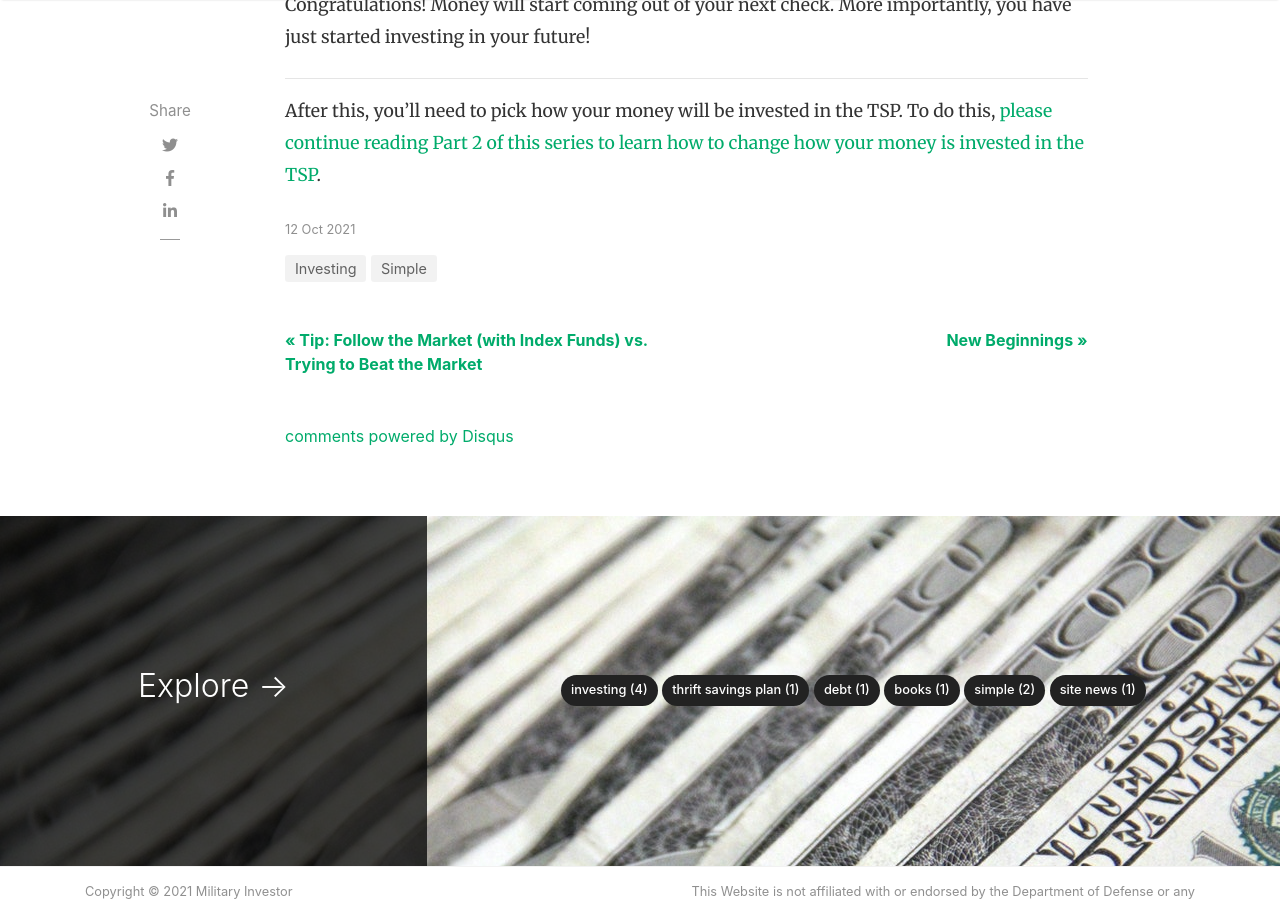
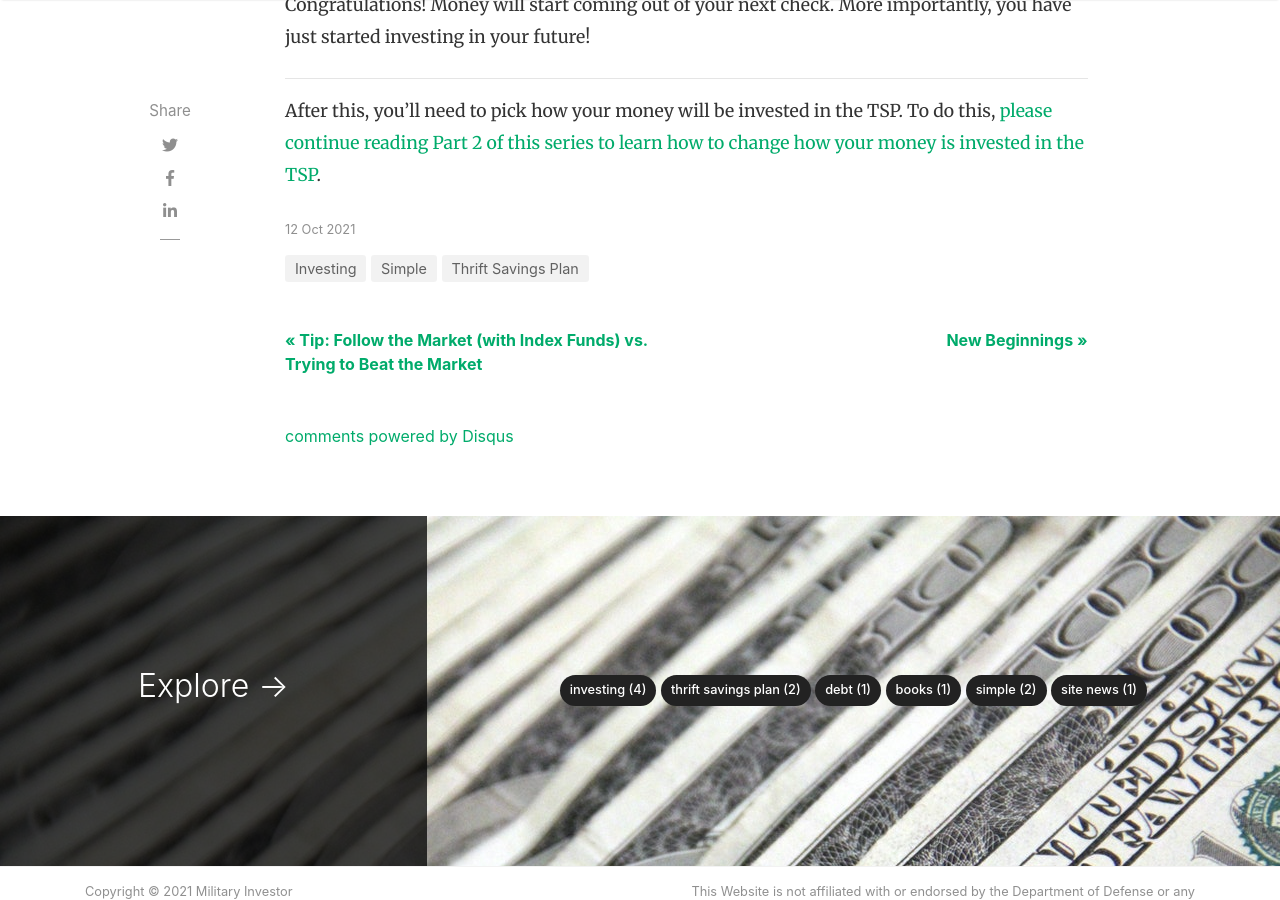
Before and after one commit to militaryinvestor/militaryinvestor.github.io, a Jekyll site: the page built from _posts/2021-10-12-How-to-Start-Investing-in-The-Thrift-Savings-Plan-TSP-Part-1-MyPay.md, in a window 1280 px wide and 900 px high, scrolled down 3318 px. Built offline with Jekyll 4.4.1, drawn with Linux system fonts in a browser that asks for light colours; nearby versions of some CDN libraries; comment, search, counter and statistics services are not loaded.

Commit message:
Update 2021-10-12-How-to-Start-Investing-in-The-Thrift-Savings-Plan-TSP-Part-1-MyPay.md

```diff
--- a/_posts/2021-10-12-How-to-Start-Investing-in-The-Thrift-Savings-Plan-TSP-Part-1-MyPay.md
+++ b/_posts/2021-10-12-How-to-Start-Investing-in-The-Thrift-Savings-Plan-TSP-Part-1-MyPay.md
@@ -2,7 +2,7 @@
 layout: post
 title:  "How to Start Investing in the Thrift Savings Plan (TSP) Part One: Setup MyPay"
 author: ken
-categories: [ Investing, Simple ]
+categories: [ Investing, Simple, Thrift Savings Plan ]
 image: assets/images/2021-12-11-New-Beginnings.jpg
 featured: false
 hidden: false
```
